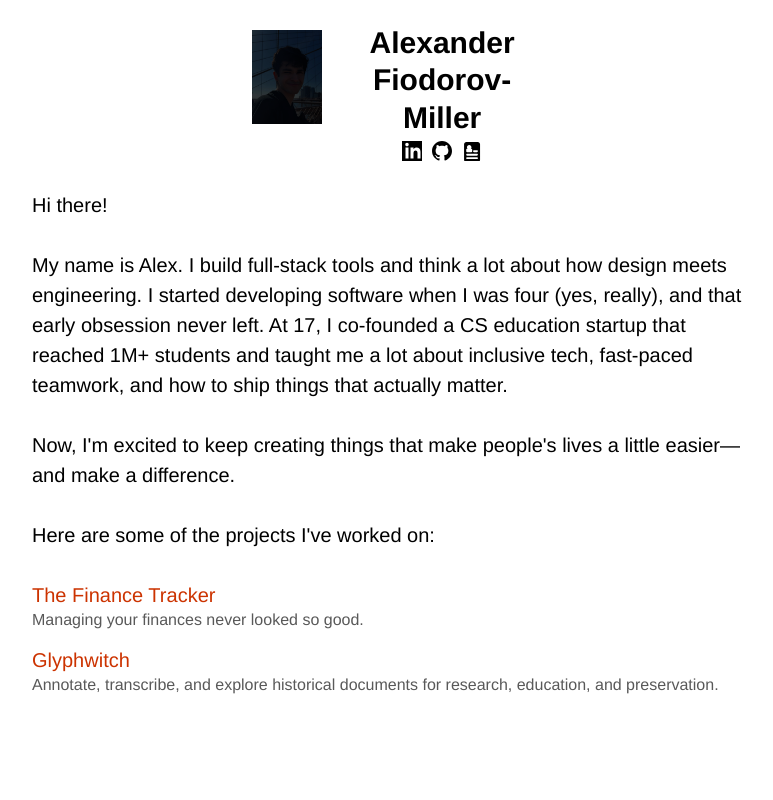
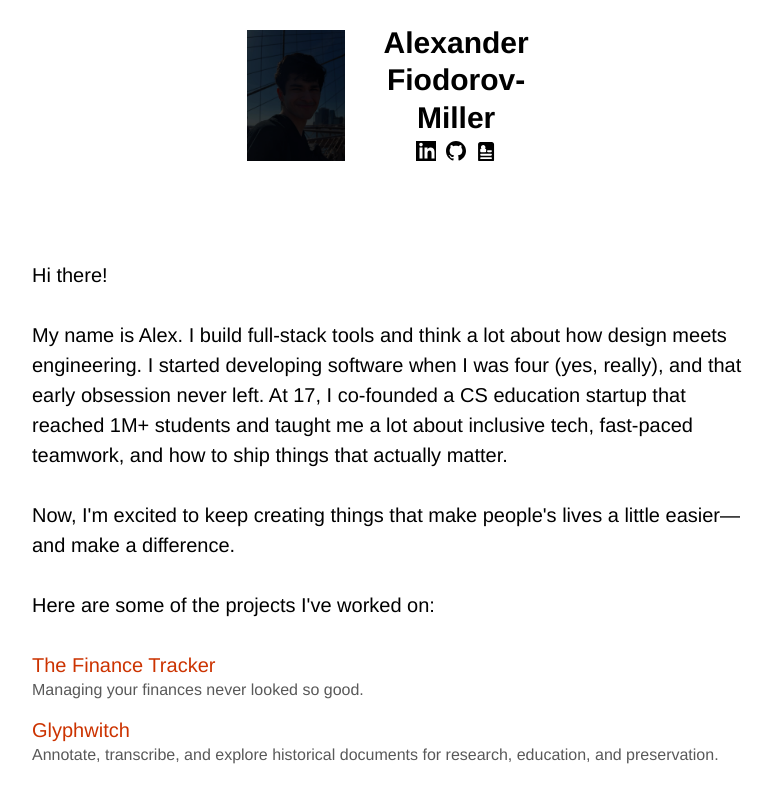
Before and after one commit to alexfiodorov02/alexf.pro, a Next.js app: page / in a window 1280 px wide. Shown: the whole page, without its empty margins (243-1016 px from the left). Built offline with nearby package versions, Linux system fonts and the light colour scheme.

Commit message:
Adjusted spacing around picture

```diff
--- a/app/App.css
+++ b/app/App.css
@@ -116,7 +116,7 @@ ul.postlist li {
   display: flex;
   flex-direction: row;
   margin: 30px auto;
-  width: 290px;
+  width: 300px;
 }
 
 .author a,
@@ -127,8 +127,8 @@ ul.postlist li {
 
 a.author__logo {
   display: block;
-  width: 130px;
-  height: 130px;
+  width: 200px;
+  height: 200px;
 }
 
 a.author__logo #eyebrows {
--- a/app/components/AuthorSection.tsx
+++ b/app/components/AuthorSection.tsx
@@ -21,8 +21,8 @@ const AuthorSection: React.FC = () => {
           <Image
             src="/assets/Alex2.jpg"
             alt={authorData.name}
-            width={100}
-            height={100}
+            height={200}
+            width={200}
             priority
           />
         </div>
```
